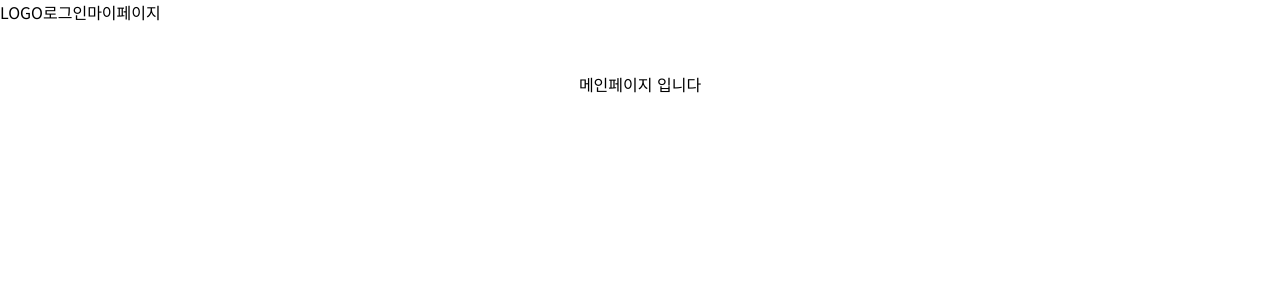
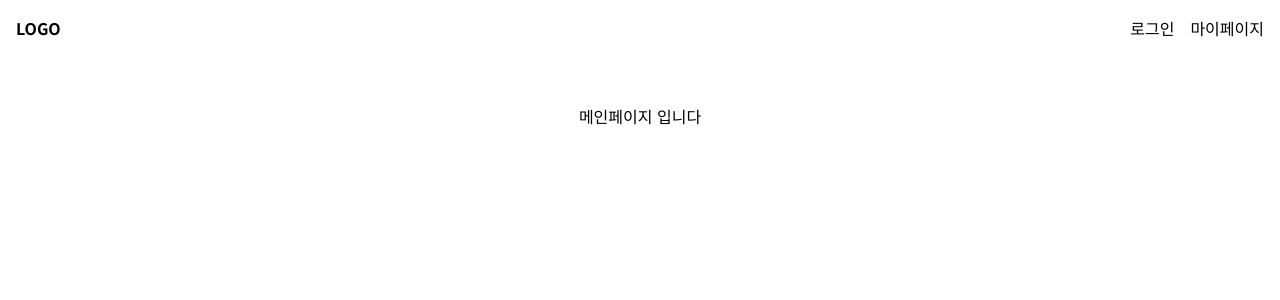
Before and after one commit to LC-02s/Next-Login, a Next.js app: page / in a window 1280 px wide. Shown: the top 300 px of the page. Built offline with nearby package versions, Linux system fonts and the light colour scheme.

Commit message:
design : tailwindcss 대상 경로 수정

```diff
--- a/tailwind.config.ts
+++ b/tailwind.config.ts
@@ -2,9 +2,13 @@ import type { Config } from "tailwindcss";
 
 const config: Config = {
   content: [
+    "./src/app/**/*.{js,ts,jsx,tsx,mdx}",
     "./src/pages/**/*.{js,ts,jsx,tsx,mdx}",
-    "./src/components/**/*.{js,ts,jsx,tsx,mdx}",
-    "./src/app/**/*.{js,ts,jsx,tsx,mdx}",
+    "./src/views/**/*.{js,ts,jsx,tsx,mdx}",
+    "./src/widgets/**/*.{js,ts,jsx,tsx,mdx}",
+    "./src/features/**/*.{js,ts,jsx,tsx,mdx}",
+    "./src/entities/**/*.{js,ts,jsx,tsx,mdx}",
+    "./src/shared/**/*.{js,ts,jsx,tsx,mdx}",
   ],
   theme: {
     extend: {},
```
